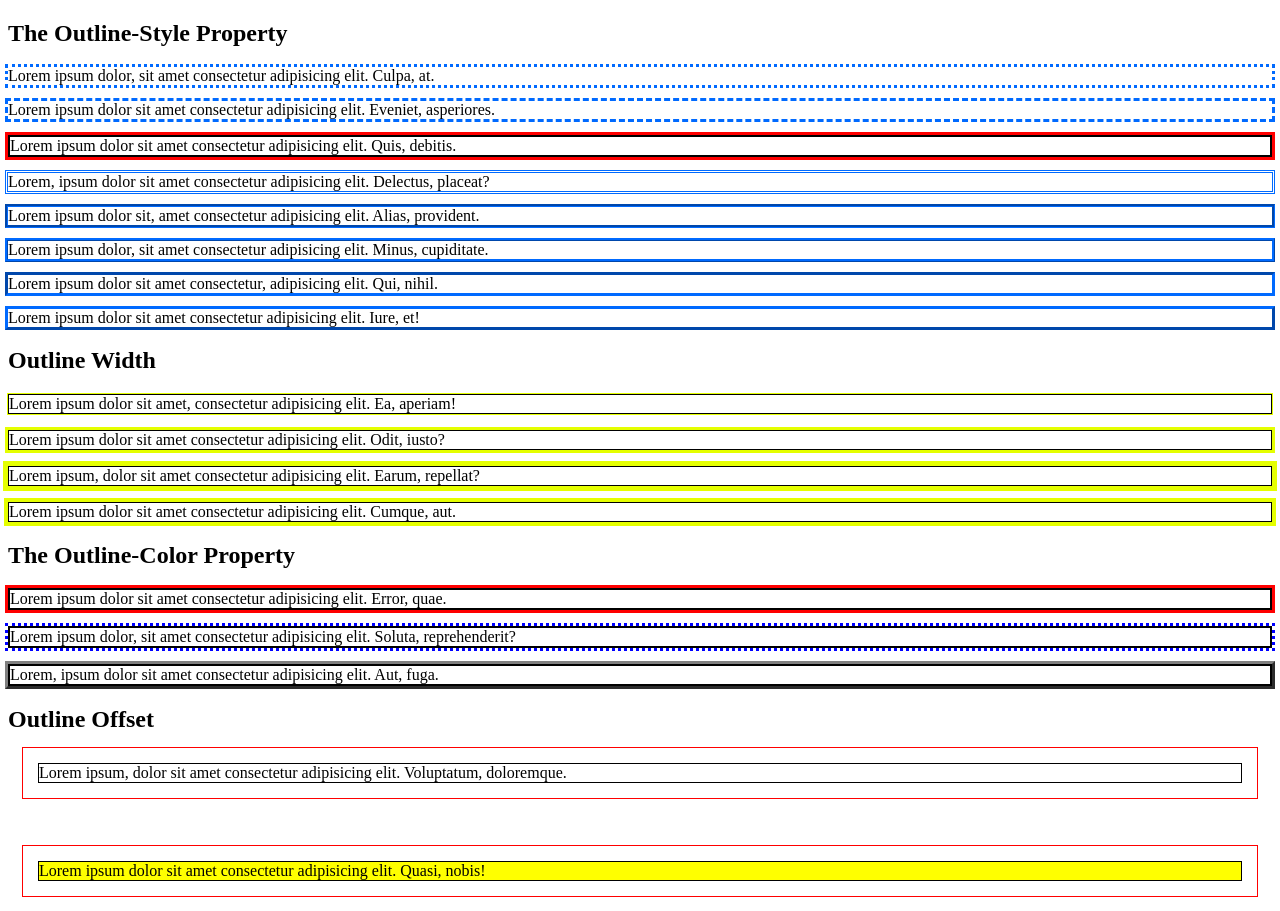
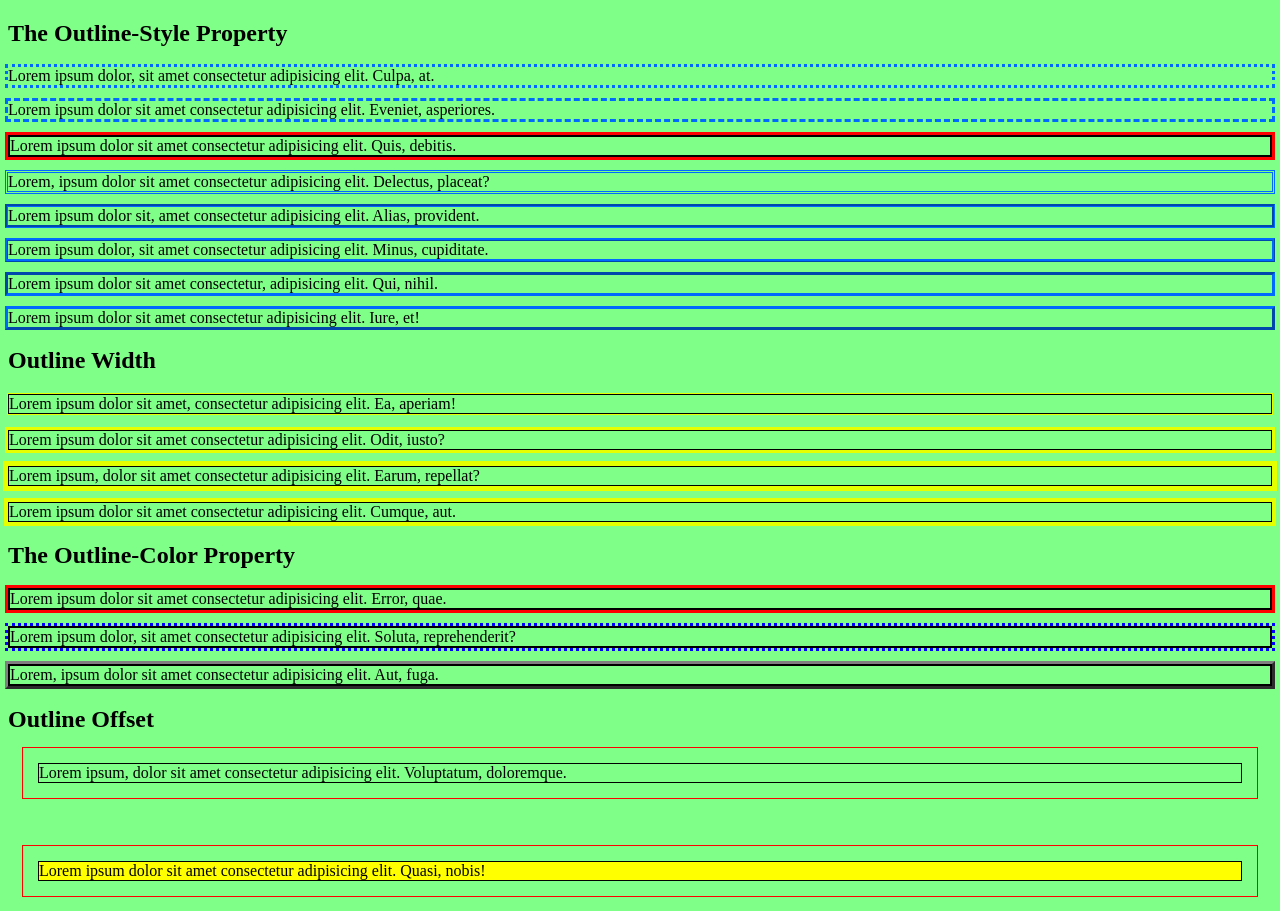
Before and after one commit to annuk123/web_dev_100Days_Challenge, a plain HTML site: page day15/index.html in a window 1280 px wide. Drawn offline with Linux system fonts and the light colour scheme.

Commit message:
commit changes

```diff
--- a/day15/style.css
+++ b/day15/style.css
@@ -1,3 +1,6 @@
+body{
+  background-color: rgb(127, 255, 136);
+}
 p {
     outline-color:rgb(0, 106, 255);
 }
```
